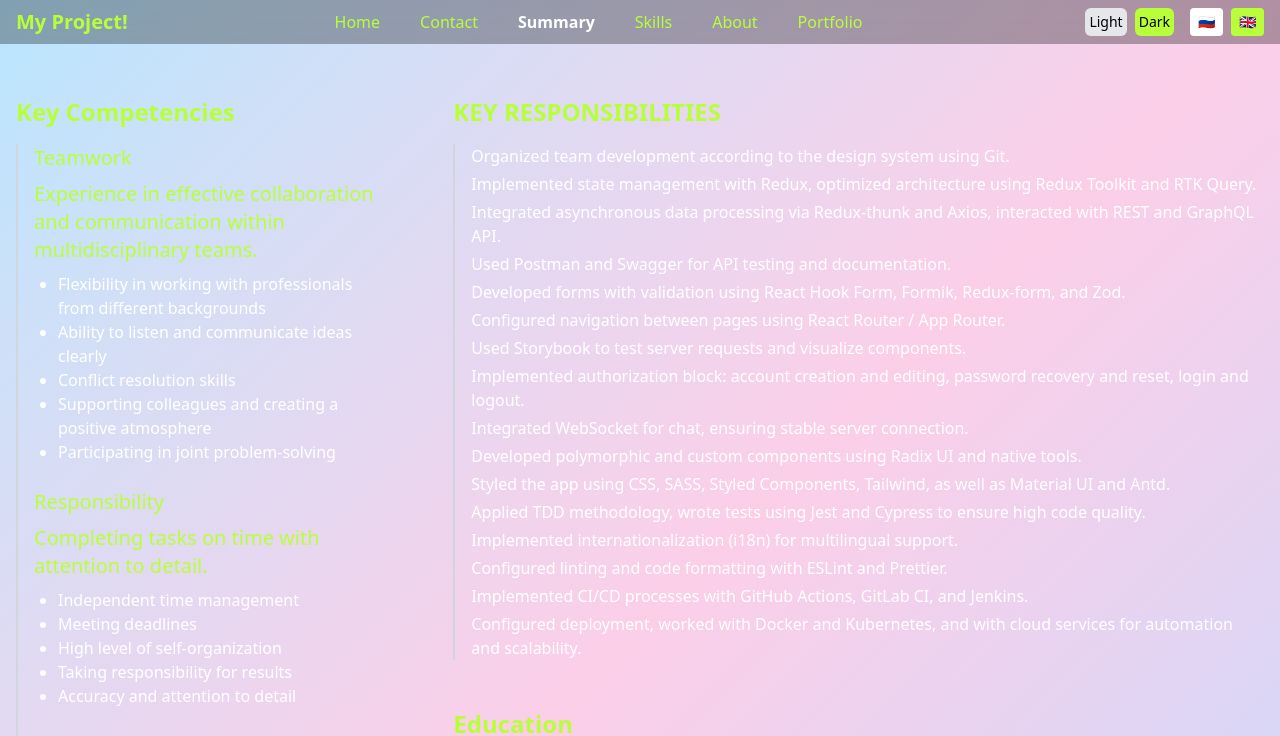
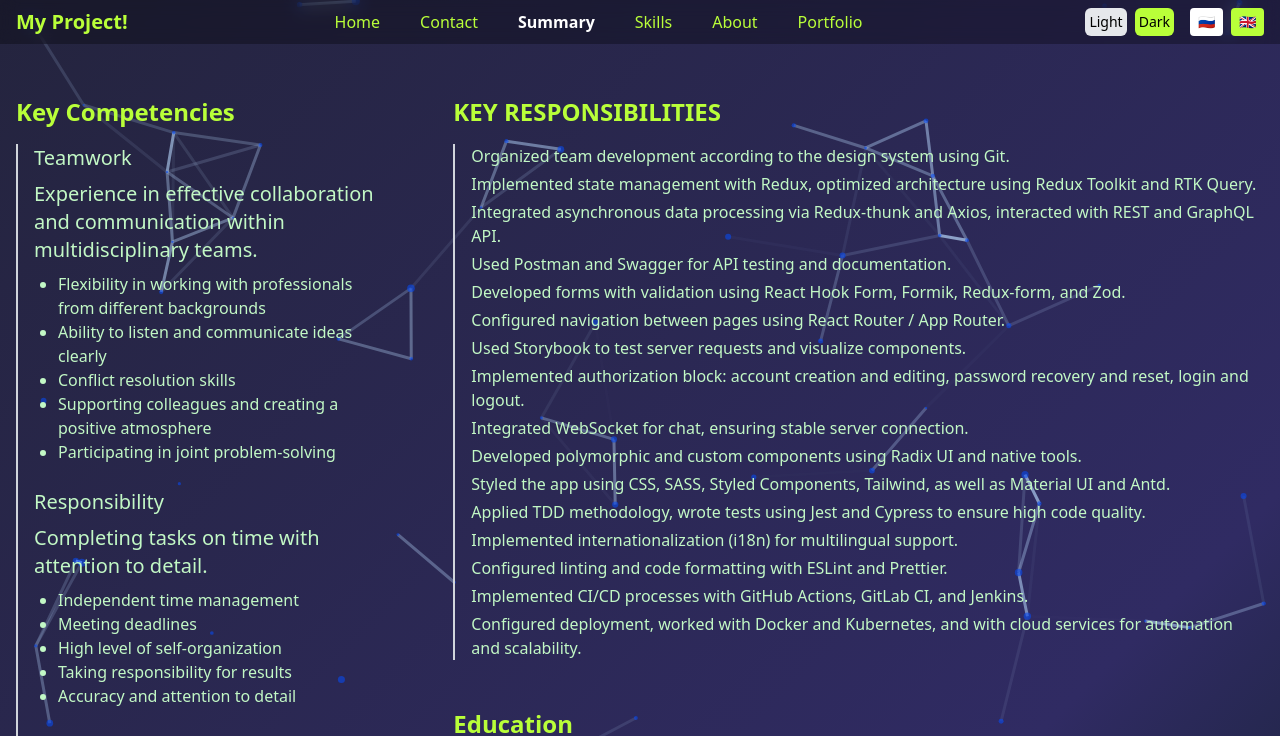
Before and after one commit to AliakseiKrasko/NextJS_MyPortfolio, a Next.js app: page /en/cv in a window 1280 px wide. Shown: the top 736 px of the page. Built offline with nearby package versions, Linux system fonts and the light colour scheme.

Commit message:
fixed bugs thxeme

```diff
--- a/src/app/globals.css
+++ b/src/app/globals.css
@@ -4,7 +4,6 @@
 
 html {
     --text: #333333;
-    background: blue;
 
 }
 
@@ -17,7 +16,7 @@
     flex-direction: column;
     color: var(--text);
     min-height: 100vh;
-    background: linear-gradient(135deg, #dbaaf3 0%, rgba(246, 246, 251, 0.66) 50%, #76c5b1 100%);
+    background: linear-gradient(135deg, #dbaaf3 0%, rgba(246,246,251,0.66) 50%, #76c5b1 100%);
     background-size: cover;
     background-repeat: no-repeat;
     background-position: center;
@@ -27,31 +26,31 @@
 /* Темная тема */
 html.dark body {
     color: var(--text);
-    background-image: url('/istock.jpg'); /* путь к темной картинке */
+    background: linear-gradient(135deg, #24243e 0%, #302b63 70%, #0f2027 100%);
     background-size: cover;
     background-repeat: no-repeat;
     background-position: center;
 }
 
-html.dark .skill-card {
-    background-color: rgba(30, 41, 59, 0.73);
-    border: 1px solid #334155;
-    box-shadow: 0 4px 6px rgba(0, 0, 0, 0.3);
+/* Карточки - полупрозрачные, с легкой подсветкой */
+.dark .skill-card {
+    background-color: rgba(36, 36, 62, 0.85);
+    border: 1px solid #4e5d78;
+    box-shadow: 0 4px 24px rgba(0,0,0,0.4);
 }
 
-html.dark .cv-text {
-    color: white;
+/* Текст чуть мягче */
+.dark .cv-text,
+.dark .home-text {
+    color: #c2f8c5;
 }
 
-html.dark .home-text {
-    color: #b9ff39;
+/* Бордеры и элементы */
+.dark .home-border {
+    border: 2px solid #c2f8c5;
+    color: #c2f8c5;
 }
 
-html.dark .home-border {
-    border: 2px solid #b9ff39;
-    color: #b9ff39
+.dark .card {
+    background: #212136;
 }
-
-html.dark .card {
-    background: #191919;
-}
--- a/src/app/layout.tsx
+++ b/src/app/layout.tsx
@@ -1,6 +1,6 @@
 import './globals.css';
-import {defaultLocale} from '../../i18n-config';
-import {ThemeProvider} from "@/common/components/ThemeProvider/ThemeProvider";
+import { defaultLocale } from '../../i18n-config';
+import { ThemeProvider } from "@/common/components/ThemeProvider/ThemeProvider";
 import ParticlesBg from "@/common/components/ParticlesBg/ParticlesBg";
 
 export const metadata = {
@@ -14,14 +14,14 @@
     children: React.ReactNode;
 }) {
     return (
-        <html lang={defaultLocale}>
+        <html lang={defaultLocale} suppressHydrationWarning>
         <body>
-        <div className="min-h-screen bg-gradient-to-br from-sky-200 via-pink-200 to-blue-200">
-            <ParticlesBg/>
-            <ThemeProvider>
+        <ThemeProvider>
+            <div className="min-h-screen">
+                <ParticlesBg />
                 {children}
-            </ThemeProvider>
-        </div>
+            </div>
+        </ThemeProvider>
         </body>
         </html>
     );
--- a/src/common/components/ThemeSwitcher/ThemeSwitcher.tsx
+++ b/src/common/components/ThemeSwitcher/ThemeSwitcher.tsx
@@ -1,19 +1,32 @@
 'use client';
-import {useTheme} from 'next-themes';
+import { useTheme } from 'next-themes';
+import { useEffect, useState } from 'react';
 
-export function ThemeSwitcher({dict}: { dict: { light: string; dark: string } }) {
-    const {theme, setTheme} = useTheme();
+export function ThemeSwitcher({ dict }: { dict: { light: string; dark: string } }) {
+    const { theme, setTheme } = useTheme();
+    const [mounted, setMounted] = useState(false);
+
+    // После маунта компонента на клиенте выставляем mounted = true
+    useEffect(() => {
+        setMounted(true);
+    }, []);
+
+    if (!mounted) {
+        // Пока не смонтировано на клиенте — не рендерим ничего,
+        // чтобы избежать гидрационных ошибок
+        return null;
+    }
 
     return (
         <div className="flex gap-2">
             <button
                 onClick={() => setTheme('light')}
                 className={`px-1 py-1 rounded-md text-sm transition-colors duration-200
-                ${theme === 'light'
+                    ${theme === 'light'
                     ? 'text-black'
                     : 'bg-gray-200 text-black hover:bg-blue-100'
                 }
-            `}
+                `}
                 style={theme === 'light' ? { background: '#b9ff39' } : {}}
             >
                 {dict.light}
@@ -21,11 +34,11 @@
             <button
                 onClick={() => setTheme('dark')}
                 className={`px-1 py-1 rounded-md text-sm transition-colors duration-200
-                ${theme === 'dark'
+                    ${theme === 'dark'
                     ? 'text-black'
                     : 'bg-gray-200 text-black hover:bg-blue-100'
                 }
-            `}
+                `}
                 style={theme === 'dark' ? { background: '#b9ff39' } : {}}
             >
                 {dict.dark}
--- a/tailwind.config.js
+++ b/tailwind.config.js
@@ -3,6 +3,7 @@
     darkMode: 'class',
     content: [
         "./src/**/*.{js,ts,jsx,tsx,mdx}",
+        "./app/**/*.{js,ts,jsx,tsx,mdx}",
         "./public/index.html"
     ],
     theme: {
```
